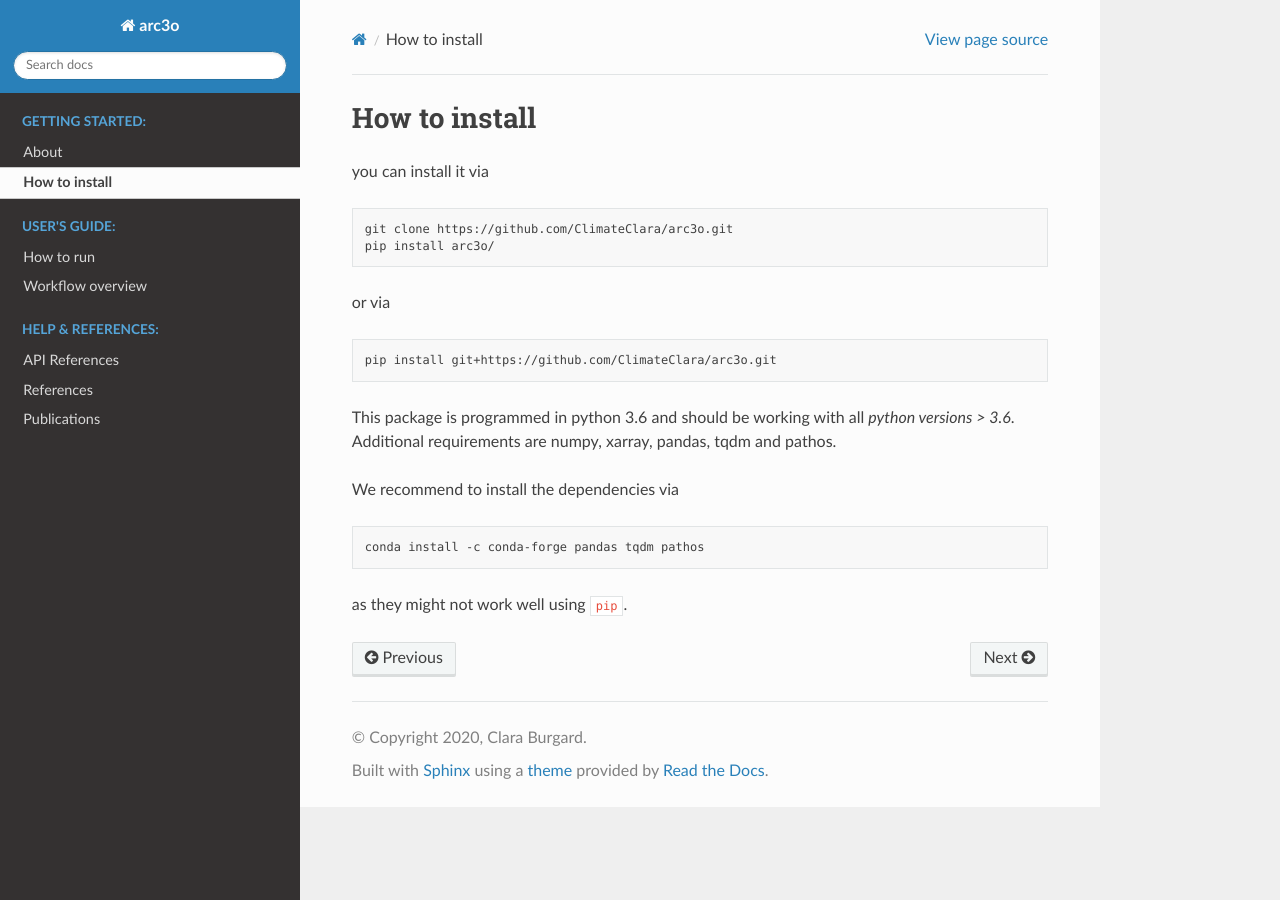
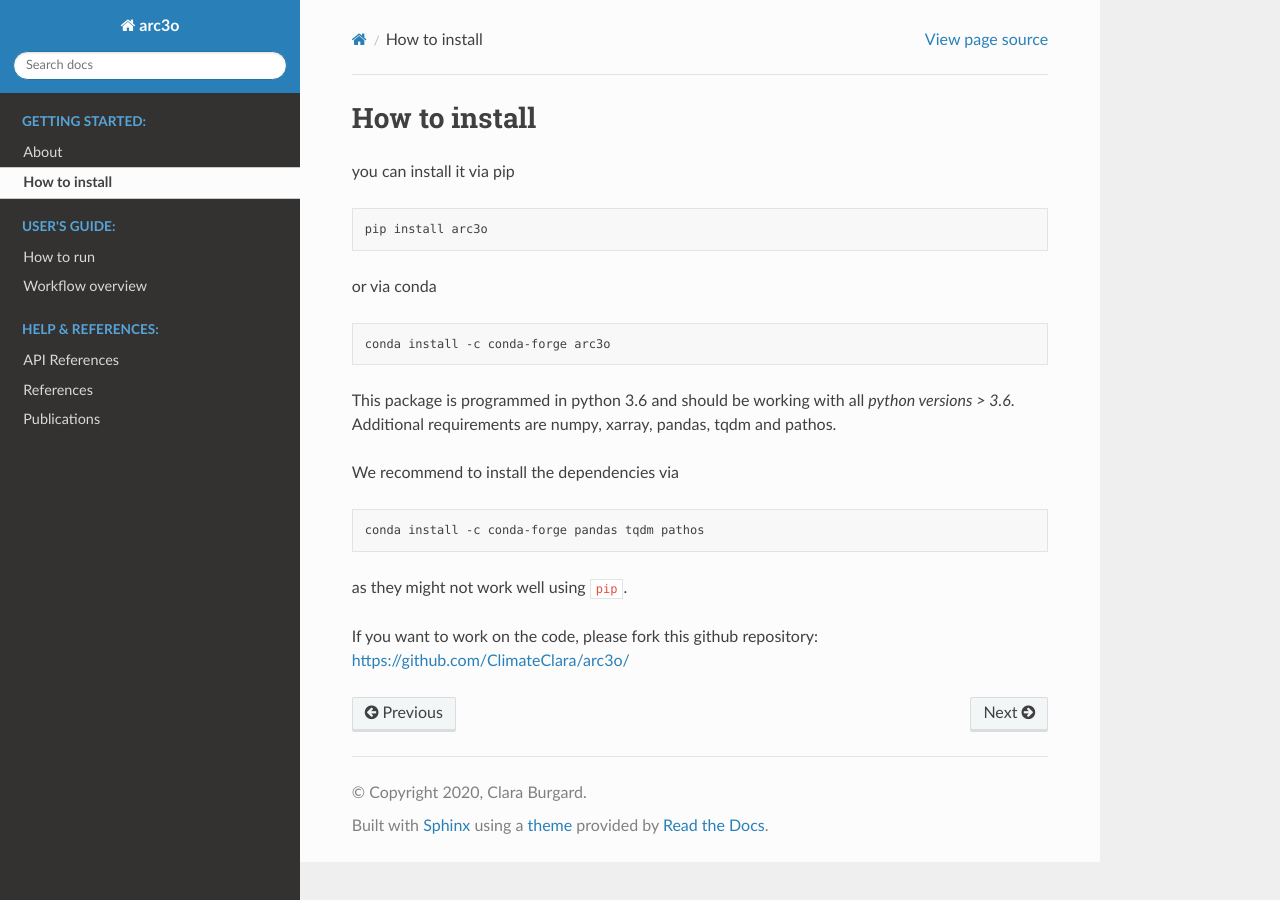
Before and after one commit to ClimateClara/arc3o, a Sphinx documentation site: the page built from docs/start/installation.rst, in a window 1280 px wide. Built offline with Sphinx 7.4.7 and the Read the Docs theme 2.0.0, drawn with Linux system fonts in a browser that asks for light colours.

Commit message:
updated installation things with pip and conda

```diff
--- a/docs/start/installation.rst
+++ b/docs/start/installation.rst
@@ -3,19 +3,18 @@
 How to install
 ==============
 
-you can install it via
+you can install it via pip
 
 .. code-block:: bash
 
-  git clone https://github.com/ClimateClara/arc3o.git
-  pip install arc3o/
+  pip install arc3o
 
-or via
+or via conda
 
 
 .. code-block:: bash
 
-  pip install git+https://github.com/ClimateClara/arc3o.git
+  conda install -c conda-forge arc3o
 
 This package is programmed in python 3.6 and should be working with all `python
 versions > 3.6`. Additional requirements are numpy, xarray, pandas, tqdm and pathos.
@@ -27,3 +26,5 @@ We recommend to install the dependencies via
   conda install -c conda-forge pandas tqdm pathos
 
 as they might not work well using ``pip``.
+
+If you want to work on the code, please fork this github repository: https://github.com/ClimateClara/arc3o/
```
